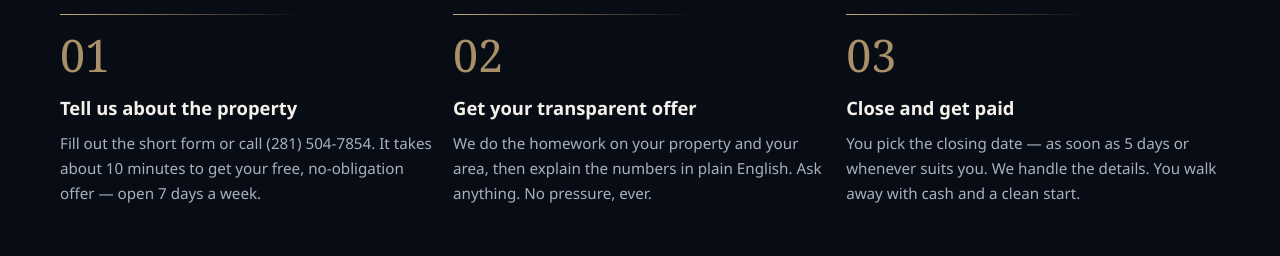
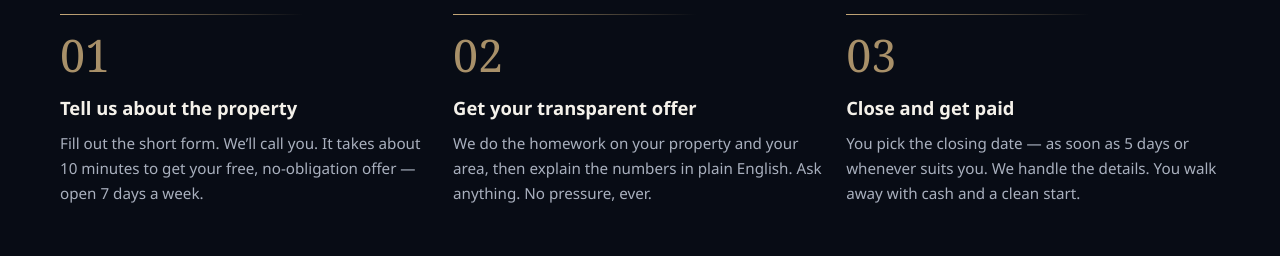
Before and after one commit to yfwymctsjb-prog/addedvaluehomebuyers, a plain HTML site: page index.html in a window 1280 px wide. Shown: the part 4440-4696 px from the top of the page. Drawn offline with Linux system fonts and the light colour scheme; a web font is replaced by a local one.

Commit message:
Focus property inquiry instructions on form submission
Co-authored-by: Perplexity <noreply@perplexity.ai>

```diff
--- a/index.html
+++ b/index.html
@@ -663,7 +663,7 @@
         <div class="steps">
           <article class="step reveal">
             <h3>Tell us about the property</h3>
-            <p>Fill out the short form or call (281) 504-7854. It takes about 10 minutes to get your free, no-obligation offer — open 7 days a week.</p>
+            <p>Fill out the short form. We’ll call you. It takes about 10 minutes to get your free, no-obligation offer — open 7 days a week.</p>
           </article>
           <article class="step reveal d1">
             <h3>Get your transparent offer</h3>
```
